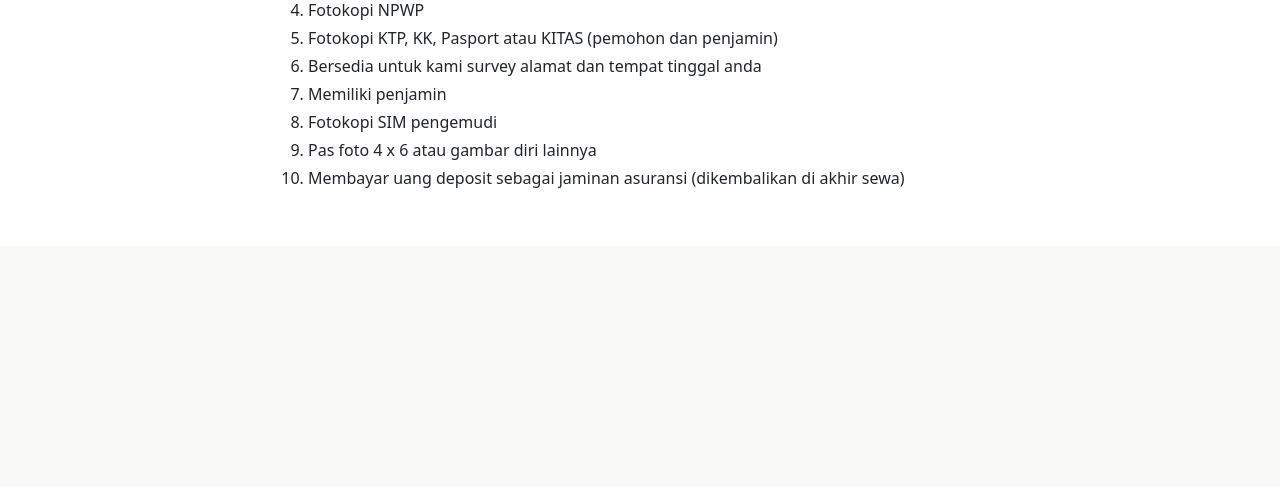
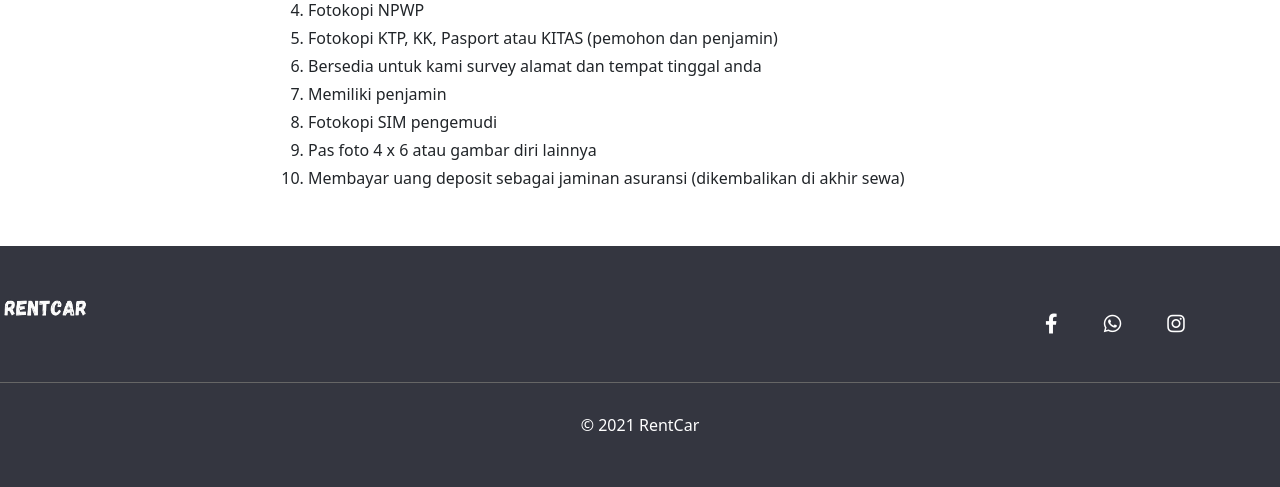
Before and after one commit to hasrichar/Final-Project_RentCar, a Flask app: page /syaratketentuan in a window 1280 px wide. Shown: the part 1400-1887 px from the top of the page. Before the commit the page ends 1588 px from the top, so only its background shows below. Run offline with Flask 3, Linux system fonts and the light colour scheme; some libraries are stand-ins or nearby versions.

Commit message:
menambahkan footer dan tombol toggle

```diff
--- a/templates/syaratketentuan.html
+++ b/templates/syaratketentuan.html
@@ -174,6 +174,33 @@
         color: white;
     }
 
+    /* Footer */
+    footer {
+    padding: 50px 0px 50px 0px;
+    background-color: #343640;
+    color: #fff;
+    }
+    footer .layar-dalam {
+    display: flex;
+    flex-direction: row;
+    justify-content: space-between;
+    }
+    footer .layar-dalam div {
+    width: 20%;
+    }
+    footer .layar-dalam h5 {
+    margin-top: 0px;
+    font-size: 20px;
+    font-weight: bold;
+    }
+    footer .layar-dalam .copyright {
+    width: 100%;
+    margin-top: 30px;
+    padding-top: 30px;
+    border-top: 1px solid #666;
+    text-align: center;
+    }
+
     .is-user-info:hover {
         background-color: white;
         border: none;
@@ -200,7 +227,7 @@
         }
 
         .is-daftar:hover {
-            background-color: #40513B;
+            background-color: #343640;
             color: white;
         }
 
@@ -210,7 +237,7 @@
 
         .is-masuk {
             border-radius: 20px;
-            background-color: #40513B;
+            background-color: #343640;
             color: #EDF1D6;
         }
 
@@ -237,6 +264,14 @@
         }
     }
 </style>
+
+<script>
+    function toggleNavbar() {
+        let target = $('#navbarBasicExample');
+        $('.navbar-burger').toggleClass('is-active');
+        target.toggleClass('is-active');
+    }
+</script>
 
 <body>
 
@@ -369,5 +404,30 @@
  </div>
 </div>
 
+<footer>
+    <div class="layar-dalam">
+        <div class="mr-auto mb-2">
+            <a class="is-inline-block" href="/">
+                <img class="image" src="../static/images/rentcar.png" alt="" width="90px"></a>
+        </div>
+    <div>
+            <!-- Facebook -->
+        <a class="btn btn-link btn-floating btn-lg text-white m-1" href="#!" role="button"
+            data-mdb-ripple-color="white"><i class="fab fa-facebook-f"></i></a>
+
+           <!-- Whatsapp -->
+        <a class="btn btn-link btn-floating btn-lg text-white m-1" href="#!" role="button"
+            data-mdb-ripple-color="white"><i class="fab fa-whatsapp"></i></a>
+
+           <!-- Instagram -->
+        <a class="btn btn-link btn-floating btn-lg text-white m-1" href="#!" role="button"
+            data-mdb-ripple-color="white"><i class="fab fa-instagram"></i></a>
+        </div>
+    </div>
+    <div class="layar-dalam">
+        <div class="copyright">&copy; 2021 RentCar</div>
+    </div>
+</footer>
+
 </body>
 </html>
```
Also changed, not shown: templates/about.html (+20 -16 lines), templates/cara_pemesanan.html (+62 -2 lines), templates/contact.html (+11 -4 lines), templates/home.html (+11 -3 lines), static/images/gambar7.jpg (added).
